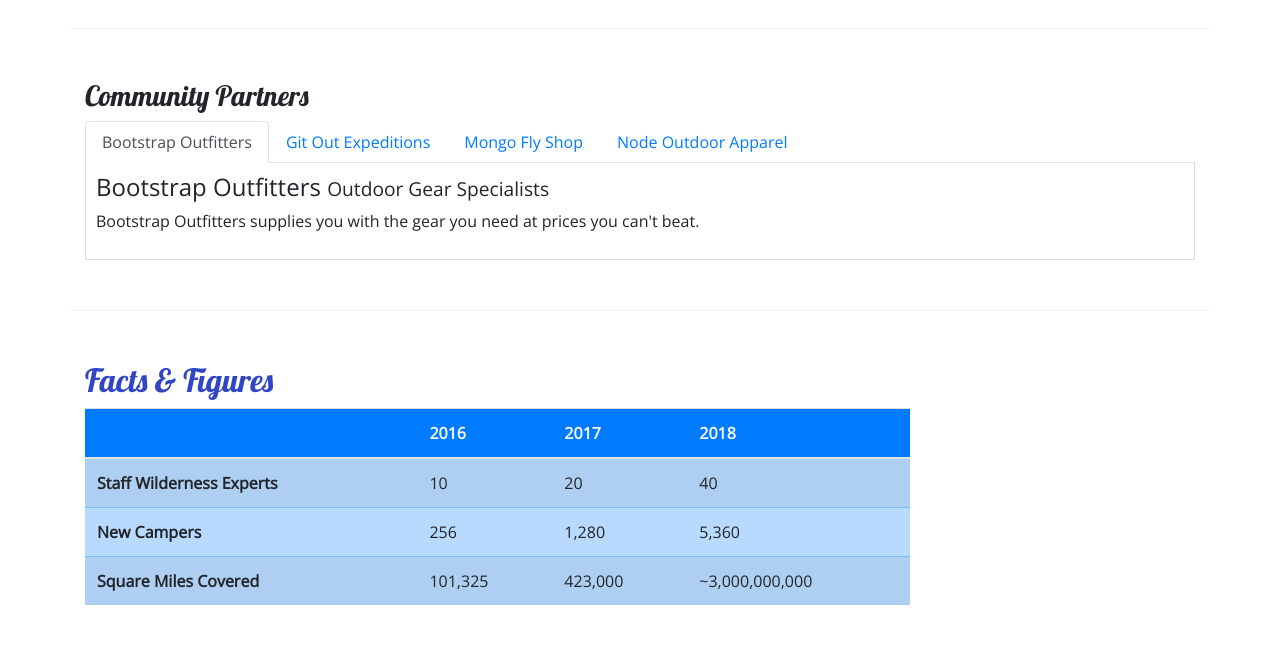
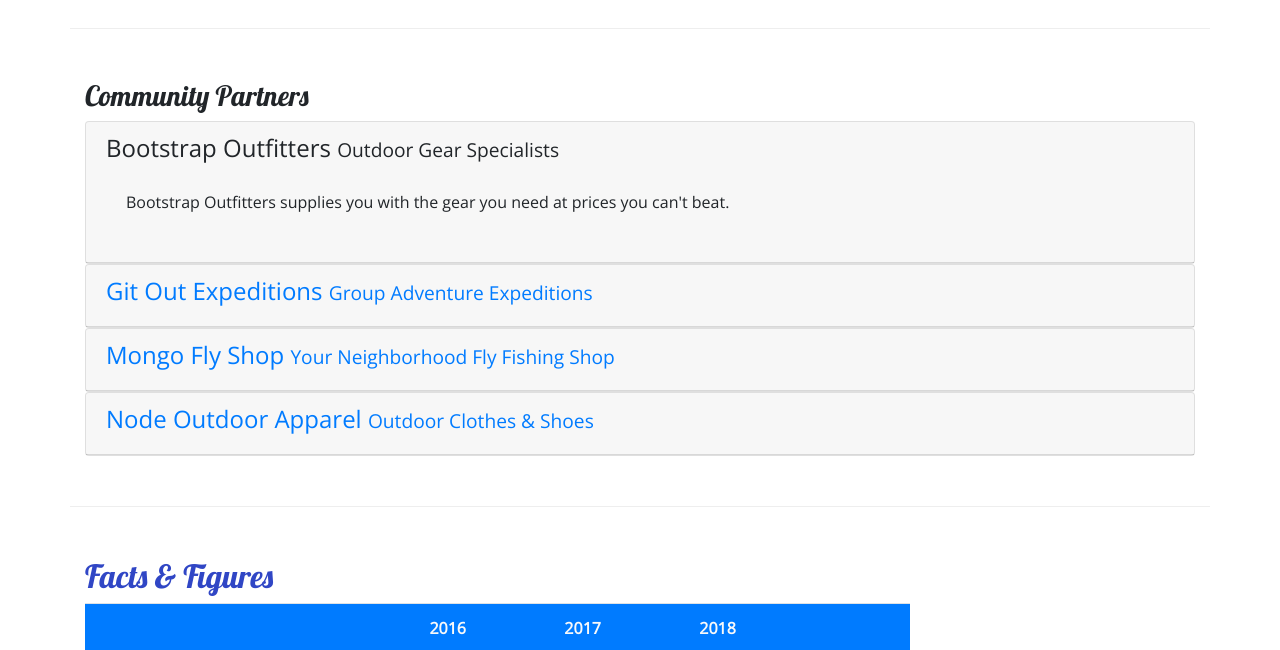
Before and after one commit to j-Arez/Nucamp-Site, a website: page aboutus.html in a window 1280 px wide. Shown: the part 800-1450 px from the top of the page. Drawn offline with nearby package versions, Linux system fonts and the light colour scheme.

Commit message:
Added an Accordion

```diff
--- a/aboutus.html
+++ b/aboutus.html
@@ -112,49 +112,74 @@
         <div class="row row-content">
             <div class="col">
                 <h3>Community Partners</h3>
-                <ul class="nav nav-tabs">
-                    <li class="nav-item"><a class="nav-link active" href="#bootstrap" role="tab" data-toggle="tab">
-                            Bootstrap Outfitters
-                        </a></li>
-                    <li class="nav-item"><a class="nav-link" href="#git" role="tab" data-toggle="tab">
-                        Git Out Expeditions
-                        </a></li>
-                    <li class="nav-item"><a class="nav-link" href="#mongo" role="tab" data-toggle="tab">
-                        Mongo Fly Shop
-                        </a></li>
-                    <li class="nav-item"><a class="nav-link" href="#node" role="tab" data-toggle="tab">
-                        Node Outdoor Apparel
-                        </a> </li>
-                </ul>
 
-                <div class="tab-content">
-                    <div role="tabpanel" class="tab-pane fade show active" id="bootstrap">
-                        <h4>Bootstrap Outfitters <small>Outdoor Gear Specialists</small></h4>
-                        <p class="d-none d-sm-block">Bootstrap Outfitters supplies you with the gear you need at prices
+                <div id="accordion">
+                    <div class="card">
+                        <div role="tab" class="card-header">
+                            <h4> <a data-toggle="collapse" data-target="#bootstrap">Bootstrap Outfitters <small>Outdoor
+                                        Gear Specialists</small></a></h4>
+                            <div class="collapse show" id="bootstrap" data-parent="#accordion">
+                                <div class="card-body">
+                                    <p class="d-none d-sm-block">Bootstrap Outfitters supplies you with the gear you
+                                        need at
+                                        prices
                                         you
                                         can't beat.</p>
                                 </div>
+                            </div>
+                        </div>
+                    </div>
 
-                    <div role="tabpanel" class="tab-pane fade" id="git">
-                        <h4>Git Out Expeditions <small>Group Adventure Expeditions</small></h4>
-                        <p class="d-none d-sm-block">Join Git Out Expeditions to explore new horizons with a group of
+                    <div class="card">
+                        <div role="tab" class="card-header">
+                            <h4><a class="collapsed" data-toggle="collapse" data-target="#git">Git Out Expeditions
+                                    <small>Group Adventure
+                                        Expeditions</small></a> </h4>
+                            <div class="collapse" id="git" data-parent="#accordion">
+                                <div class="card-body">
+                                    <p class="d-none d-sm-block">Join Git Out Expeditions to explore new horizons with a
+                                        group
+                                        of
                                         other
                                         adventurers!</p>
                                 </div>
+                            </div>
+                        </div>
+                    </div>
 
-                    <div role="tabpanel" class="tab-pane fade" id="mongo">
-                        <h4>Mongo Fly Shop <small>Your Neighborhood Fly Fishing Shop</small></h4>
-                        <p class="d-none d-sm-block">Need a new fishing pole, a tacklebox, or flies of all kinds? Stop
+                    <div class="card">
+                        <div role="tab" class="card-header">
+                            <h4><a class="collpased" data-toggle="collapse" data-target="#mongo"> Mongo Fly Shop
+                                    <small>Your Neighborhood
+                                        Fly Fishing Shop</small></a></h4>
+                            <div class="collapse" id="mongo" data-parent="#accordion">
+                                <div class="card-body">
+                                    <p class="d-none d-sm-block">Need a new fishing pole, a tacklebox, or flies of all
+                                        kinds?
+                                        Stop
                                         by
                                         Mongo
                                         Fly Shop.</p>
                                 </div>
+                            </div>
+                        </div>
+                    </div>
 
-                    <div role="tabpanel" class="tab-pane fade" id="node">
-                        <h4>Node Outdoor Apparel <small>Outdoor Clothes & Shoes</small></h4>
-                        <p class="d-none d-sm-block">From polar fleeces to swimsuits, hiking boots to waders, a visit to
+                    <div class="card">
+                        <div role="tab" class="card-header">
+                            <h4><a class="collapsed" data-toggle="collapse" data-target="#node"> Node Outdoor Apparel
+                                    <small>Outdoor
+                                        Clothes & Shoes</small></a></h4>
+                            <div class="collapse" id="node" data-parent="#accordion">
+                                <div class="card-body">
+                                    <p class="d-none d-sm-block">From polar fleeces to swimsuits, hiking boots to
+                                        waders, a
+                                        visit to
                                         Node
                                         will be sure to get you covered.</p>
+                                </div>
+                            </div>
+                        </div>
                     </div>
                 </div>
             </div>
```
Lines whose indentation alone changed are shown as unchanged.
